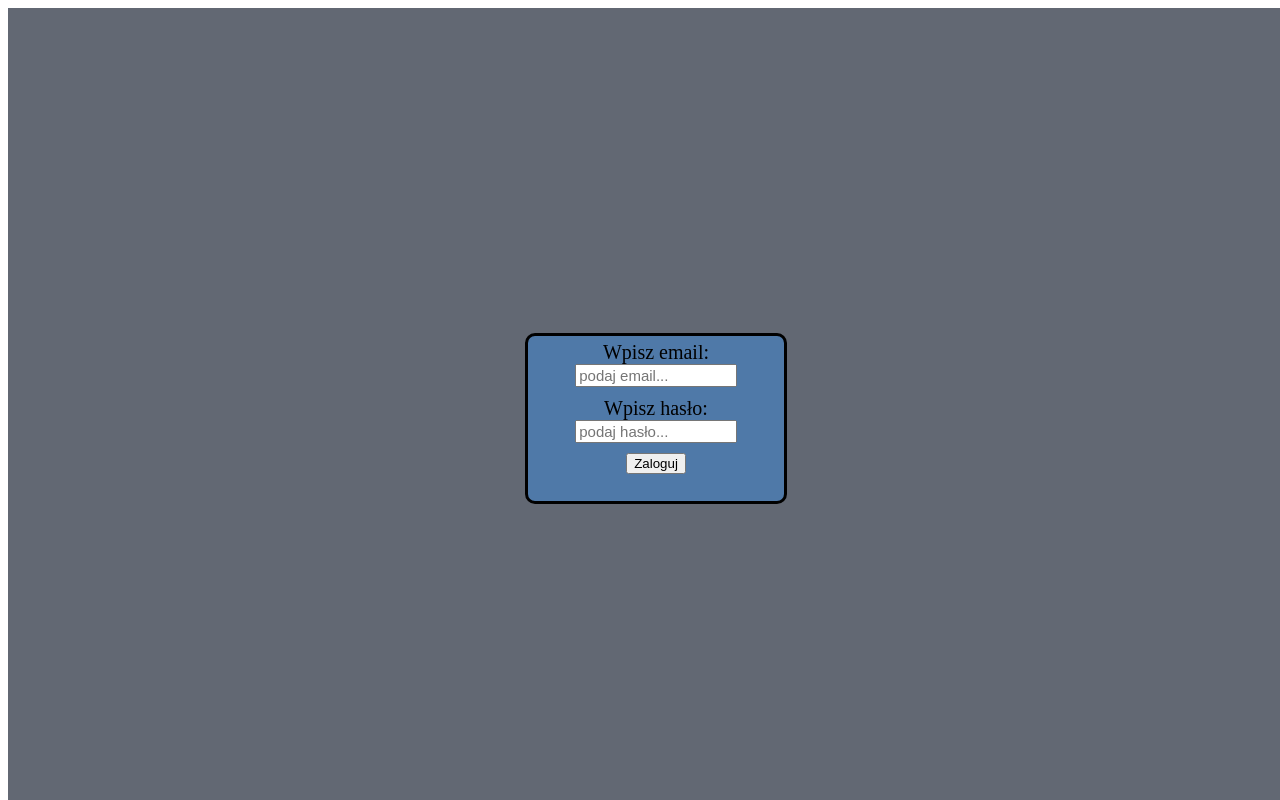
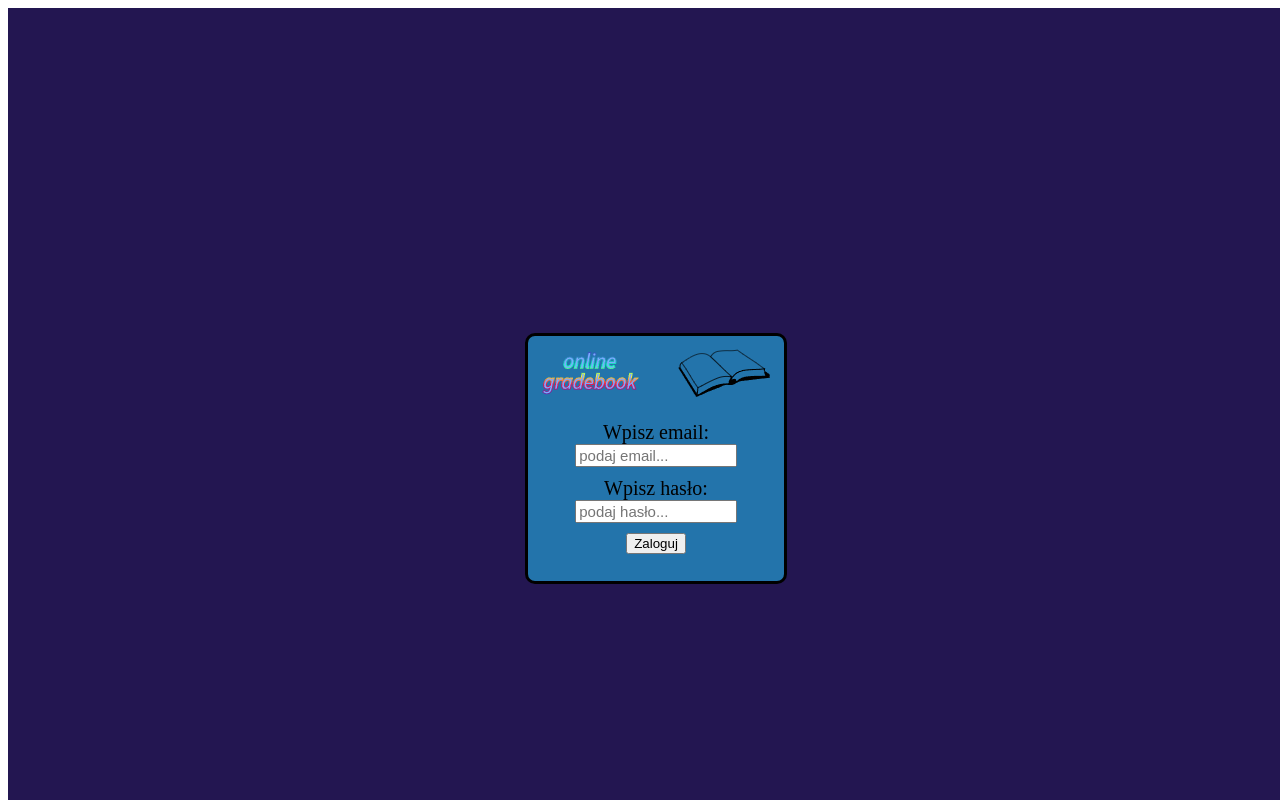
Before and after one commit to MakksP/online-gradebook, a PHP site: page / in a window 1280 px wide. Run offline with PHP 8.4, Linux system fonts and the light colour scheme.

Commit message:
Added gradebook logo, changed colors

```diff
--- a/index.php
+++ b/index.php
@@ -11,6 +11,10 @@
 
 
         <div id="login_field">
+            <div id="online_gradebook_logo">
+                <img src="images/gradebook_logo.png">
+            </div>
+
             <form id="login_form">
                 <label for="email" class="login_label">Wpisz email:</label>
                 <input type="email" name="email" class="login_input" placeholder="podaj email...">
--- a/styles/loginStyles.css
+++ b/styles/loginStyles.css
@@ -1,14 +1,15 @@
 .main_container{
-    background-color: #626873;
+    background-color: #231651;
     width: 100%;
     height: 100%;
     position: fixed;
+    text-align: center;
 }
 
 #login_field{
-    background-color: #4f79a8;
+    background-color: #2374AB;
     width: 20%;
-    height: 20%;
+    height: 30%;
     position: relative;
     left: 40%;
     top: 40%;
@@ -38,3 +39,7 @@ label{
 .button_container{
     display: block;
 }
+
+#online_gradebook_logo{
+    margin-bottom: 20px;
+}
```
Also changed, not shown: images/gradebook_logo.png (added).
